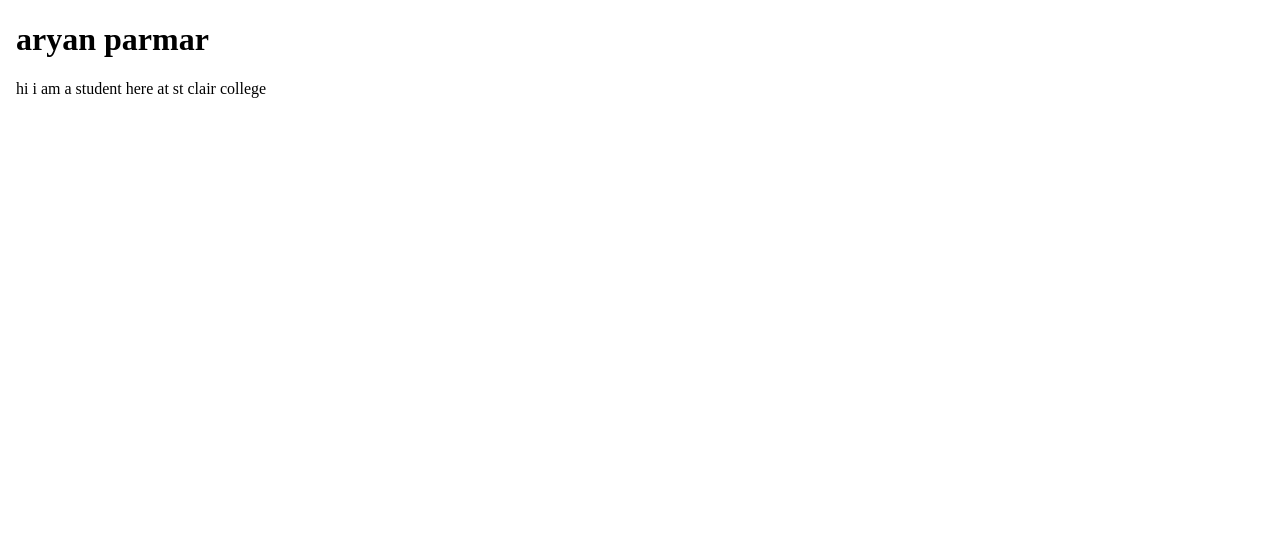
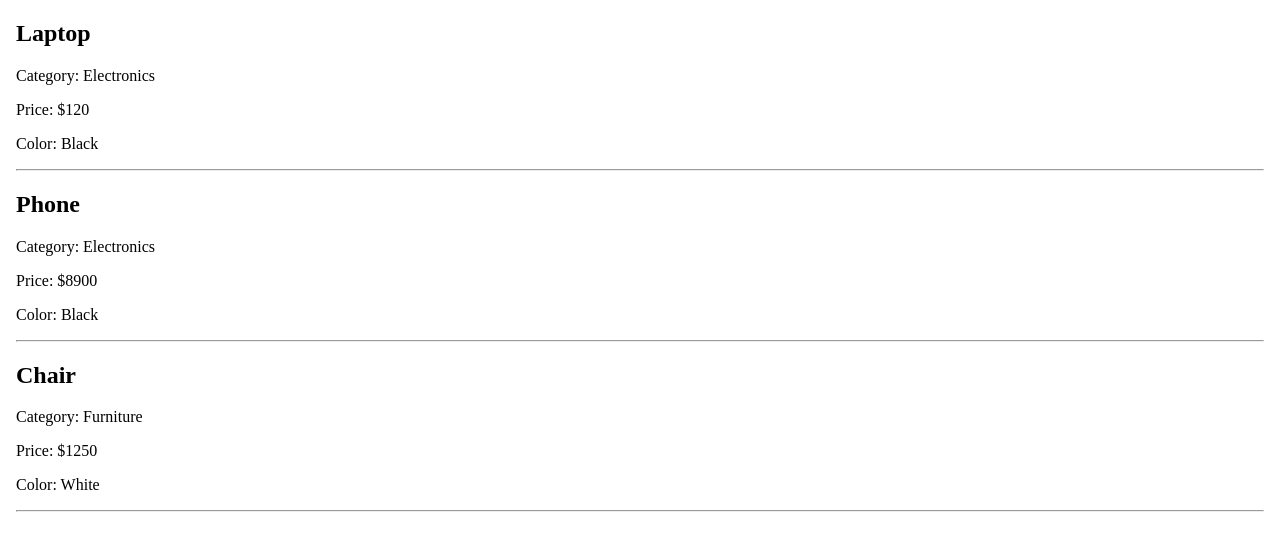
Before and after one commit to Aryanparmar123/Aryan_Parmar_Learning_Angular_new, an Angular app: page / in a window 1280 px wide. Shown: the top 550 px of the page. Built offline with nearby package versions, Linux system fonts and the light colour scheme.

Commit message:
add div tag and structural directives. Done Assignment 2

```diff
--- a/src/app/app.component.html
+++ b/src/app/app.component.html
@@ -1,13 +1,18 @@
 <!DOCTYPE html>
 <html lang="en">
 <head>
+  <title></title>
   <meta charset="UTF-8">
   <meta name="viewport" content="width=device-width, initial-scale=1.0">
-  <title>{{ title }}</title>
 </head>
 <body>
+<div *ngFor="let product of products">
+  <h2>{{ product.name }}</h2>
+  <p>Category: {{ product.category }}</p>
+  <p>Price: ${{ product.price }}</p>
+  <p>Color: {{ product.color }}</p>
+  <hr>
+</div>
 
-<h1>{{name}}</h1>
-<p>{{aboutMe}}</p>
 </body>
 </html>
--- a/src/app/app.component.ts
+++ b/src/app/app.component.ts
@@ -1,16 +1,19 @@
 import { Component } from '@angular/core';
 import { RouterOutlet } from '@angular/router';
+import { Product } from './models/product';
+import {NgForOf} from '@angular/common';
 
 @Component({
   selector: 'app-root',
-  imports: [RouterOutlet],
+  imports: [RouterOutlet, NgForOf],
   templateUrl: './app.component.html',
   standalone: true,
   styleUrl: './app.component.css'
 })
 export class AppComponent {
-  title = 'AngularProject111';
-  name = 'aryan parmar';
-
-  aboutMe = 'hi i am a student here at st clair college'
+  products: Product[] = [
+    { id: 1, name: "Laptop", price: 120, category: "Electronics", color: "Black" },
+    { id: 2, name: "Phone", price: 8900, category: "Electronics", color: "Black" },
+    { id: 3, name: "Chair", price: 1250, category: "Furniture", color: "White" }
+  ];
 }
```
